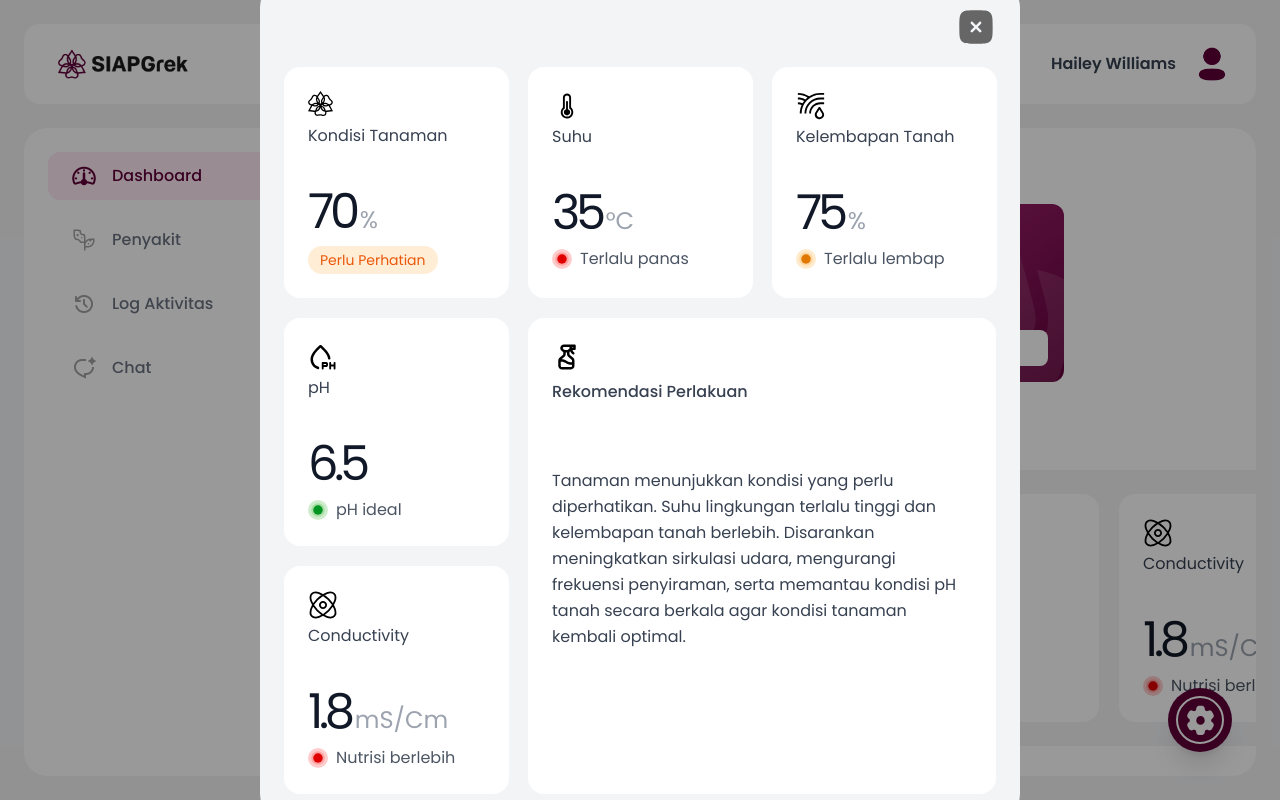
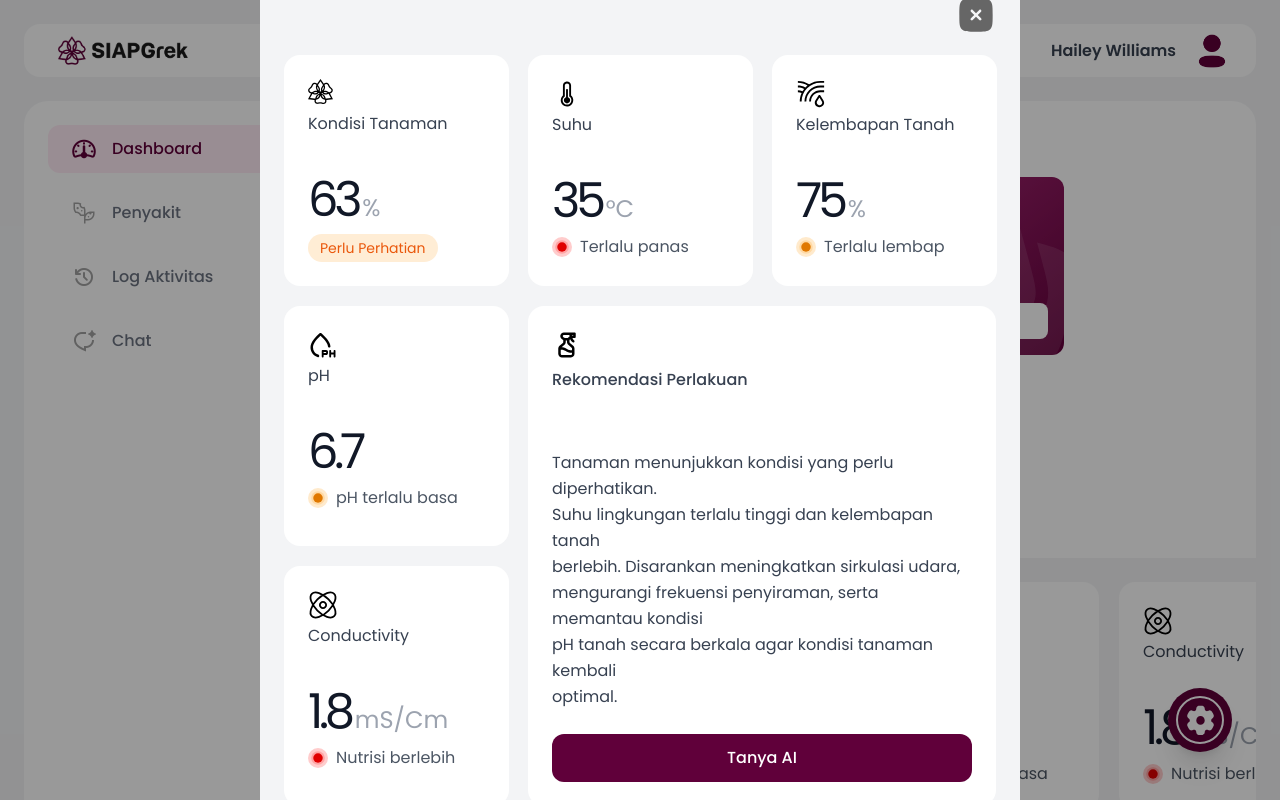
Before and after one commit to bintangpreciosa/siapgrek, a Next.js app: page / in a window 1280 px wide. Both pictures are taken after a click on the button "Lihat Rekomendasi". Built offline with nearby package versions, Linux system fonts and the light colour scheme; no server answers.

Commit message:
Update AI Recommendation, Penambahan status aktuator

```diff
--- a/app/Menu/Chat.tsx
+++ b/app/Menu/Chat.tsx
@@ -8,19 +8,39 @@ type ChatMessage = {
 };
 
 export default function Chat() {
-  const [messages, setMessages] = useState<ChatMessage[]>([
-    {
-      role: "assistant",
-      content:
-        "Halo, saya asisten SIAPGrek. Silakan tanya apa saja seputar sistem monitoring ini 😊",
-    },
-  ]);
+
+  // 🔥 Ambil insight langsung saat init
+  const initialMessages = (() => {
+    if (typeof window !== "undefined") {
+      const insight = localStorage.getItem("chatInsight");
+
+      if (insight) {
+        localStorage.removeItem("chatInsight");
+        return [
+          {
+            role: "assistant" as const,
+            content: insight,
+          },
+        ];
+      }
+    }
+
+    return [
+      {
+        role: "assistant" as const,
+        content:
+          "Halo, saya asisten SIAPGrek. Silakan tanya apa saja seputar sistem monitoring ini 😊",
+      },
+    ];
+  })();
+
+  const [messages, setMessages] = useState<ChatMessage[]>(initialMessages);
   const [input, setInput] = useState("");
   const [loading, setLoading] = useState(false);
 
   const messagesEndRef = useRef<HTMLDivElement | null>(null);
 
-  // 🔽 Auto scroll ke pesan terbaru
+  // Auto scroll
   useEffect(() => {
     messagesEndRef.current?.scrollIntoView({ behavior: "smooth" });
   }, [messages, loading]);
@@ -85,7 +105,8 @@ export default function Chat() {
 
       {/* CHAT CONTAINER */}
       <div className="flex-1 bg-white rounded-2xl shadow-md flex flex-col min-h-0">
-        {/* CHAT MESSAGES (SCROLLABLE) */}
+
+        {/* CHAT MESSAGES */}
         <div className="flex-1 overflow-y-auto p-4 space-y-3">
           {messages.map((msg, idx) => (
             <div
@@ -107,14 +128,15 @@ export default function Chat() {
           ))}
 
           {loading && (
-            <p className="text-xs text-gray-400">AI sedang mengetik...</p>
+            <p className="text-xs text-gray-400">
+              AI sedang mengetik...
+            </p>
           )}
 
-          {/* Auto scroll anchor */}
           <div ref={messagesEndRef} />
         </div>
 
-        {/* INPUT (FIXED BOTTOM) */}
+        {/* INPUT */}
         <form
           onSubmit={handleSubmit}
           className="border-t border-gray-100 p-3 flex gap-2 flex-shrink-0"
@@ -126,14 +148,17 @@ export default function Chat() {
             placeholder="Ketik pesan di sini..."
             className="flex-1 rounded-xl border border-gray-300 px-3 py-2 text-sm focus:outline-none focus:ring-2 focus:ring-purple-500"
           />
+
           <button
             type="submit"
             disabled={loading}
-            className="px-4 py-2 rounded-xl bg-primary text-white text-sm font-semibold hover:bg-selected disabled:opacity-60 hover:text-primary transition"
+            className="px-4 py-2 rounded-xl bg-primary text-white text-sm font-semibold hover:bg-selected disabled:opacity-60 transition"
           >
             {loading ? "Mengirim..." : "Kirim"}
           </button>
+
         </form>
+
       </div>
     </div>
   );
--- a/app/Menu/Dashboard.tsx
+++ b/app/Menu/Dashboard.tsx
@@ -1,4 +1,6 @@
 'use client'
+
+import { useState } from "react"
 
 import WeatherCard from "../../components/WeatherCard"
 import EnvironmentCard from "../../components/EnvironmentCard"
@@ -12,9 +14,37 @@ type Props = {
 
 export default function Dashboard({ setActiveMenu }: Props) {
 
+  const [selectedPlant, setSelectedPlant] = useState("ID001")
+
+  /* ===============================
+     DATA SENSOR PER TANAMAN
+  ============================== */
+  const soilData: any = {
+    ID001: {
+      temp: 35,
+      humidity: 75,
+      ph: 6.7,
+      ec: 1.8
+    },
+    ID002: {
+      temp: 28,
+      humidity: 60,
+      ph: 6.2,
+      ec: 1.3
+    },
+    ID003: {
+      temp: 30,
+      humidity: 68,
+      ph: 6.5,
+      ec: 1.5
+    }
+  }
+
   const handleLihatGrafik = () => {
     setActiveMenu("grafik")
   }
+
+  const currentData = soilData[selectedPlant]
 
   return (
     <div className="space-y-6">
@@ -29,7 +59,7 @@ export default function Dashboard({ setActiveMenu }: Props) {
 
         <EnvironmentCard />
 
-        <RecommendationCard />
+        <RecommendationCard setActiveMenu={setActiveMenu} />
 
         {/* MENU KONTROL */}
         <div className="w-[260px]">
@@ -38,7 +68,20 @@ export default function Dashboard({ setActiveMenu }: Props) {
 
       </div>
 
-      {/* BUTTON */}
+
+      {/* DROPDOWN + BUTTON */}
+      <div className="flex items-center gap-4">
+
+        <select
+          value={selectedPlant}
+          onChange={(e) => setSelectedPlant(e.target.value)}
+          className="px-3 py-2 border rounded-lg bg-white"
+        >
+          <option value="ID001">ID 001</option>
+          <option value="ID002">ID 002</option>
+          <option value="ID003">ID 003</option>
+        </select>
+
         <button
           onClick={handleLihatGrafik}
           className="px-4 py-2 bg-primary text-white rounded-lg"
@@ -46,7 +89,46 @@ export default function Dashboard({ setActiveMenu }: Props) {
           Lihat Grafik
         </button>
 
-      {/* CONTAINER SENSOR */}
+      </div>
+
+
+      {/* STATUS AKTUATOR */}
+      <div className="bg-gray-100 rounded-2xl p-3 w-fit">
+
+        <div className="flex gap-3">
+
+          {/* MISTING */}
+          <div className="bg-white rounded-xl px-3 py-2 w-[120px] shadow-sm">
+
+            <div className="flex items-center gap-2 mb-1">
+              <img src="/images/misting.svg" className="w-4" />
+              <span className="text-xs">Misting</span>
+            </div>
+
+            <div className="text-lg font-semibold text-green-600">
+              ON
+            </div>
+
+          </div>
+
+
+          {/* WATERING */}
+          <div className="bg-white rounded-xl px-3 py-2 w-[120px] shadow-sm">
+
+            <div className="flex items-center gap-2 mb-1">
+              <img src="/images/watering.svg" className="w-4" />
+              <span className="text-xs">Watering</span>
+            </div>
+
+            <div className="text-lg font-semibold text-red-700">
+              OFF
+            </div>
+
+          </div>
+
+        </div>
+
+      </div>
       <div className="bg-gray-100 rounded-3xl p-6 w-fit">
 
         <div className="flex gap-[20px]">
@@ -54,27 +136,27 @@ export default function Dashboard({ setActiveMenu }: Props) {
           <SensorCard
             icon="/images/temp.svg"
             label="Suhu"
-            value="35"
+            value={currentData.temp}
             unit="°C"
           />
 
           <SensorCard
             icon="/images/moist.svg"
             label="Kelembapan Tanah"
-            value="75"
+            value={currentData.humidity}
             unit="%"
           />
 
           <SensorCard
             icon="/images/ph.svg"
             label="pH"
-            value="6.5"
+            value={currentData.ph}
           />
 
           <SensorCard
             icon="/images/conductivity.svg"
             label="Conductivity"
-            value="1.8"
+            value={currentData.ec}
             unit="mS/Cm"
           />
 
--- a/components/DetailRekomendasi.tsx
+++ b/components/DetailRekomendasi.tsx
@@ -6,6 +6,7 @@ import SensorCard from "./SensorCard"
 type Props = {
   open: boolean
   onClose: () => void
+  setActiveMenu: (menu: string) => void
 }
 
 function getScore(value:number,type:string){
@@ -37,14 +38,14 @@ function getScore(value:number,type:string){
   return 0
 }
 
-export default function DetailRekomendasi({ open, onClose }: Props) {
+export default function DetailRekomendasi({ open, onClose, setActiveMenu }: Props) {
 
   if (!open) return null
 
   /** DATA SENSOR (sementara statis) */
   const temp = 35
   const moist = 75
-  const ph = 6.5
+  const ph = 6.7
   const ec = 1.8
 
   /** HITUNG SKOR */
@@ -77,6 +78,21 @@ export default function DetailRekomendasi({ open, onClose }: Props) {
   : color==="orange"
   ? "bg-orange-100 text-orange-600"
   : "bg-red-100 text-red-500"
+
+  const insightText = `
+Tanaman menunjukkan kondisi yang perlu diperhatikan.
+Suhu lingkungan terlalu tinggi dan kelembapan tanah
+berlebih. Disarankan meningkatkan sirkulasi udara,
+mengurangi frekuensi penyiraman, serta memantau kondisi
+pH tanah secara berkala agar kondisi tanaman kembali
+optimal.
+`
+
+  const handleTanyaAI = () => {
+    localStorage.setItem("chatInsight", insightText)
+    setActiveMenu("chat")
+    onClose()
+  }
 
   return (
     <div
@@ -175,20 +191,24 @@ export default function DetailRekomendasi({ open, onClose }: Props) {
                 height={30}
               />
 
-              <p className="text-gray-700 font-medium mb-10">
+              <p className="text-gray-700 font-medium mb-4">
                 Rekomendasi Perlakuan
               </p>
             </div>
 
+            <div className="mt-4">
+              <p className="text-gray-700 leading-relaxed whitespace-pre-line">
+                {insightText}
+              </p>
+            </div>
+
             <div className="mt-6">
-              <p className="text-gray-700 leading-relaxed">
-                Tanaman menunjukkan kondisi yang perlu diperhatikan.
-                Suhu lingkungan terlalu tinggi dan kelembapan tanah
-                berlebih. Disarankan meningkatkan sirkulasi udara,
-                mengurangi frekuensi penyiraman, serta memantau kondisi
-                pH tanah secara berkala agar kondisi tanaman kembali
-                optimal.
-              </p>
+              <button
+                onClick={handleTanyaAI}
+                className="w-full bg-primary text-white py-3 rounded-xl font-medium"
+              >
+                Tanya AI
+              </button>
             </div>
           </div>
 
--- a/components/RecommendationCard.tsx
+++ b/components/RecommendationCard.tsx
@@ -4,7 +4,11 @@ import { useState } from "react"
 import Image from "next/image"
 import DetailRekomendasi from "./DetailRekomendasi"
 
-export default function RecommendationCard() {
+type Props = {
+  setActiveMenu: (menu: string) => void
+}
+
+export default function RecommendationCard({ setActiveMenu }: Props) {
 
   const [open, setOpen] = useState(false)
 
@@ -45,7 +49,11 @@ export default function RecommendationCard() {
         </div>
       </div>
 
-      <DetailRekomendasi open={open} onClose={() => setOpen(false)} />
+      <DetailRekomendasi
+        open={open}
+        onClose={() => setOpen(false)}
+        setActiveMenu={setActiveMenu}
+      />
 
     </>
   )
```
Also changed, not shown: public/images/misting.svg (added), public/images/watering.svg (added). Lines whose indentation alone changed are shown as unchanged.
